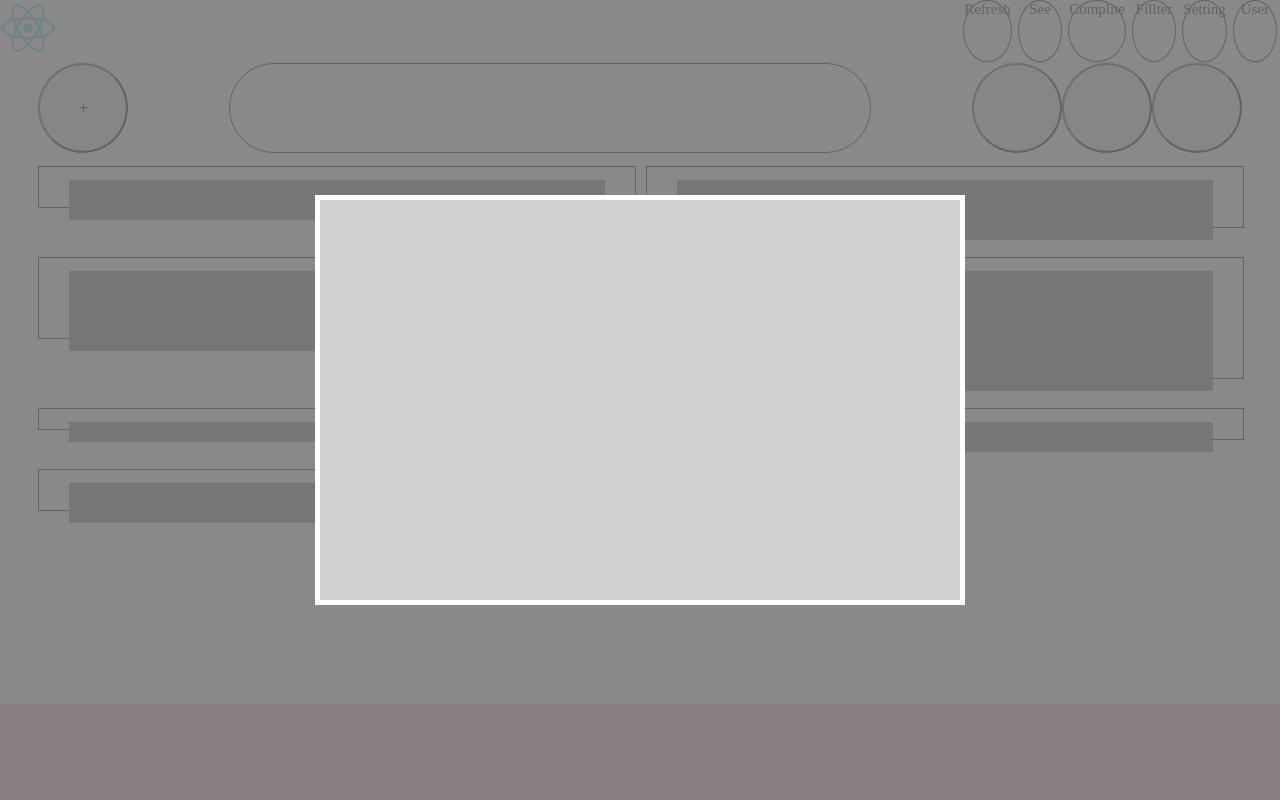
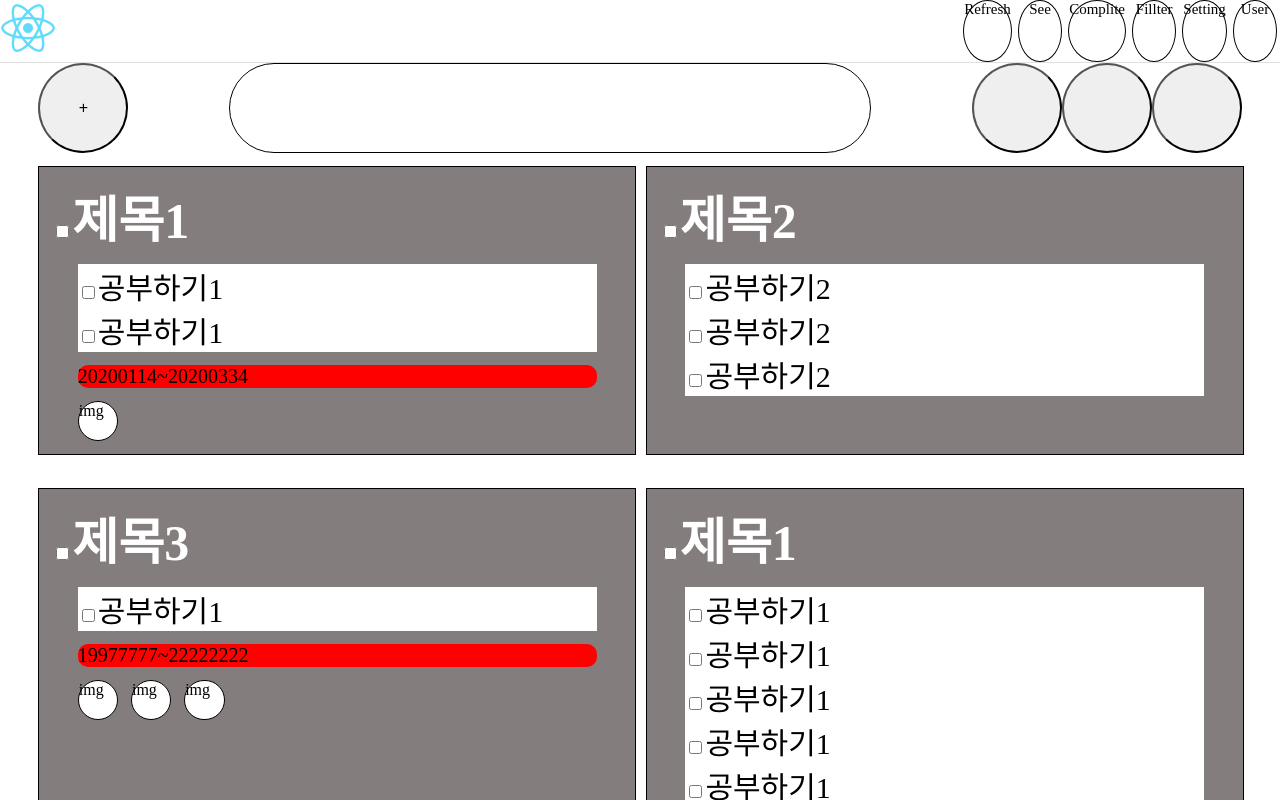
Before and after one commit to limsoo5788/ss_react, a React (Create React App) app: page / in a window 1280 px wide. Shown: the top 800 px of the page. Built offline with nearby package versions, Linux system fonts and the light colour scheme; the HTML template or start-up script is replaced by a standard one.

Commit message:
headerbar and footerbar 를 grid 속성을 사용하기 전
테스트 해보고 안되면 포기할 계획

```diff
--- a/src/App.js
+++ b/src/App.js
@@ -1,6 +1,6 @@
 import './css/App.css';
 import Footerbar from './footer/footerbar';
-import Hearderbar from './header/headerbar';
+import Headerbar from './header/headerbar';
 import Main from "./main/main"
 import React, {useState} from "react";
 
@@ -10,7 +10,7 @@ function App() {
 
   return (
     <div className="App">
-      <Hearderbar confirm={confirm}/>
+      <Headerbar confirm={confirm}/>
       <Main logined={logined} confirm={confirm} />
       <Footerbar/>
     </div>
--- a/src/css/onlogin.css
+++ b/src/css/onlogin.css
@@ -53,28 +53,43 @@
     display: flex;
 }
 .DataManagement{
-    width: 90%;
-    height: auto;
-    margin: 1vw auto;
-}
-.DMTitleandbody{
     background-color: #837D7D;
     width: 100%;
-    height: 30vw;
+    padding: 1vw;
+    height: auto;
+}
+.DMTitleandBody{
+    width: 100%;
+    height: auto;
+}
+.DMTitle{
+    font-size: 50px;
+    color: white;
+    font-weight: bold;
+}
+.DMBody{
+    background-color: white;
+    font-size: 30px;
+    margin: 1vw 2vw;
 }
 .DMTime{
-    background-color: #E71515;
-    width: 100%;
-    height: 5vw;
-    margin-top: 1vw;
+    background-color: red;
+    margin: 1vw 2vw;
+    font-size: 20px;
+    border-radius: 10px;
 }
 .DMOption{
-    background-color: gold;
-    width: 100%;
-    height: 5vw;
-    margin-top: 1vw;
+    margin: 1vw 2vw;
 }
-.test{
-    width: 100px;
-    background-color: black;
+.alarmbutton{
+    float: left;
+    margin-right: 1vw;
+    background-color: white;
+    border: 1px solid black;
+    border-radius: 50%;
+    width: 3vw;
+    height: 3vw;
+    /* TODO:지속적인 관리 필요 대책 시급 항목이 많아지면 스크롤이 생길 수 있음 */
+    min-width: 30px;
+    min-height: 30px;
 }
--- a/src/main/onlogin.js
+++ b/src/main/onlogin.js
@@ -1,6 +1,7 @@
 import '../css/onlogin.css';
 import DMCBack from './dmc.js';
 import { useState } from "react";
+import { findAllByDisplayValue } from '@testing-library/react';
 
 
 function OnLogin(props) {
@@ -76,59 +77,329 @@ const NoMemoDelete = () => {
 
 const MainBottom = (props) => {
     //props = box_visible
+    const [memos, setMemos] = useState(
+        [
+            {
+                titleandbody: {
+                    title: {
+                        checked: false,
+                        title: "제목1",
+                    },
+                    contents: [
+                        {
+                            level: 0,
+                            name: "공부하기1"
+                        },
+                        {
+                            level: 0,
+                            name: "공부하기1"
+                        }
+                    ]
+                },
+                date: {
+                    start: "20200114",
+                    end: "20200334"
+                },
+                detail: {
+                    alarm: {
+                        //세팅부분을 배열말고 bit 처럼 표현해도 되지않을까?
+                        //011010 이러면 트위터 페북 카톡 같은 방식으로
+                        setting: [false,false,false,false,false,false,false,true],
+                        time: ["20190205123522"]
+                    },
+                    sharing:[
+                        {email: "",
+                        level: 0}
+                    ],
+                    commented: ""
+                }
+            },
+            {
+                titleandbody: {
+                    title: {
+                        checked: false,
+                        title: "제목2",
+                    },
+                    contents: [
+                        {
+                            level: 0,
+                            name: "공부하기2"
+                        },
+                        {
+                            level: 0,
+                            name: "공부하기2"
+                        },
+                        {
+                            level: 0,
+                            name: "공부하기2"
+                        }
+                    ]
+                },
+                date: {
+                    start: "",
+                    end: ""
+                },
+                detail: {
+                    alarm: {
+                        //세팅부분을 배열말고 bit 처럼 표현해도 되지않을까?
+                        //011010 이러면 트위터 페북 카톡 같은 방식으로
+                        setting: [],
+                        time: []
+                    },
+                    sharing:[
+                    ],
+                    commented: ""
+                }
+            },
+            {
+                titleandbody: {
+                    title: {
+                        checked: false,
+                        title: "제목3",
+                    },
+                    contents: [
+                        {
+                            level: 0,
+                            name: "공부하기1"
+                        },
+                    ]
+                },
+                date: {
+                    start: "19977777",
+                    end: "22222222"
+                },
+                detail: {
+                    alarm: {
+                        //세팅부분을 배열말고 bit 처럼 표현해도 되지않을까?
+                        //011010 이러면 트위터 페북 카톡 같은 방식으로
+                        setting: [false,false,true,false,true,false,false,true],
+                        time: ["20190205123522", "1331313131353515"]
+                    },
+                    sharing:[
+                        {email: "",
+                        level: 0}
+                    ],
+                    commented: ""
+                }
+            },
+            {
+                titleandbody: {
+                    title: {
+                        checked: false,
+                        title: "제목1",
+                    },
+                    contents: [
+                        {
+                            level: 0,
+                            name: "공부하기1"
+                        },
+                        {
+                            level: 0,
+                            name: "공부하기1"
+                        },
+                        {
+                            level: 0,
+                            name: "공부하기1"
+                        },
+                        {
+                            level: 0,
+                            name: "공부하기1"
+                        },
+                        {
+                            level: 0,
+                            name: "공부하기1"
+                        },
+                    ]
+                },
+                date: {
+                    start: "20200114",
+                    end: "20200334"
+                },
+                detail: {
+                    alarm: {
+                        //세팅부분을 배열말고 bit 처럼 표현해도 되지않을까?
+                        //011010 이러면 트위터 페북 카톡 같은 방식으로
+                        setting: [true,true,false,true,false,false,false,true],
+                        time: ["20190205123522"]
+                    },
+                    sharing:[
+                        {email: "",
+                        level: 0}
+                    ],
+                    commented: ""
+                }
+            },
+        ]
+    );
     return (
         // file:///D:/Util/Git/folder/htmltest/index.html
         // https://hello-bryan.tistory.com/114
         // 이거 넣어도 이쁠듯: https://stackoverflow.com/questions/57555389/change-height-of-element-in-css-grid-without-pushing-sibling-elements
         <>
             <div className="MainBottom">
-                <Memo height={40} />
-                <Memo height={60} />
-                <Memo height={80} />
-                <Memo height={120} />
-                <Memo height={20} />
-                <Memo height={30} />
-                <Memo height={40} />
+                {
+                    memos.map((memo, num) => (
+                        <Memo key={num} memo={memo} />
+                    )
+                    )
+                }
             </div>
-            <DMCBack />
+            {/* <DMCBack /> */}
         </>
     )
 }
 // style={{height: props.height}}
-const Memo = (props) => {
+const Memo = ({memo}) => {
     return (
-        <div className="Memo" style={{ height: props.height }}>
-            <DataManagement height={props.height} />
+        <div className="Memo" >
+            <DataManagement memo={memo} />
         </div>
     )
 }
-const DataManagement = (props) => {
+const DataManagement = ({memo}) => {
+    const isdate = Boolean(memo.date.start) && Boolean(memo.date.end)
+    const isdetail = Boolean(memo.detail.alarm.time.length>0) || Boolean(memo.detail.sharing.length>0)
+
     return (
         <div className="DataManagement">
-            <DMTitleandbody height={props.height} />
-            {/* <DMTime/>
-            <DMOption/> */}
+            <DMTitleandBody titleandbody={memo.titleandbody} />
+            {isdate? <DMTime date={memo.date}/>:null}
+            {isdetail? <DMOption detail={memo.detail}/>:null}
         </div>
     )
 }
-const DMTitleandbody = (props) => {
+const DMTitleandBody = ({titleandbody}) => {
     return (
-        <div className="DMTitleandbody" style={{ height: props.height }}>
-
+        <div className="DMTitleandBody" >
+            <DMTitle title={titleandbody.title} />
+            <DMBody contents={titleandbody.contents} />
         </div>
     )
 }
-const DMTime = () => {
+const DMTitle = ({title}) => {
     return (
-        <div className="DMTime">
-
+        <div className="DMTitle" >
+            <input type="checkbox" className="DMTitleCheckbox" />
+            <a>{title.title}</a>
         </div>
     )
 }
-const DMOption = () => {
+const DMBody = ({contents}) => {
+    return (
+        <div className="DMBody" >
+            {
+                contents.map((name, num) => (
+                    <DMname key={num} name={name} />
+                )
+                )
+            }
+        </div>
+    )
+}
+const DMname = ({name}) => {
+    const [checkbox, setCheckbox] = useState(name.level)
+    return (
+        <div className="DMname" >
+            <input type="checkbox" className="DMnameCheckbox" />
+            <a>{name.name}</a>
+        </div>
+    )
+}
+
+const DMTime = ({date}) => {
+    return (
+        <div className="DMTime">
+            <a>{date.start}~{date.end}</a>
+        </div>
+    )
+}
+const DMOption = ({detail}) => {
+    // detail: {
+    //     alarm: {
+    //         //세팅부분을 배열말고 bit 처럼 표현해도 되지않을까?
+    //         //011010 이러면 트위터 페북 카톡 같은 방식으로
+    //          페북, 카톡, 트위터, 인스타
+    //          1   0   0   0
+    //          8
+    // setting: {
+    //     email: false,
+    //     kakao: false,
+    //     line: false,
+    //     f_message: false,
+    //     instar_dm: false,
+    //     twitter_dm: false,
+    //     sms: false,
+    //     default: false,
+    // },
+    //         time: []
+    //     },
+    //     sharing:[
+    //     ],
+    //     commented: ""
+    // }
+
+    // {
+    //     contents.map((name, num) => (
+    //         <DMname key={num} name={name} />
+    //     )
+    //     )
+    // }
+    const getAlarmimg = (num) =>{
+        if(num===0){
+            //email
+            return(
+                    {/* 해당 아이콘 이미지 */}
+            )
+        }else if(num ===1){
+            //kakao
+            return(
+                    {/* 해당 아이콘 이미지 */}
+            )
+        }else if(num ===2){
+            //line
+            return(
+                    {/* 해당 아이콘 이미지 */}
+            )
+        }else if(num ===3){
+            //f_message
+            return(
+                    {/* 해당 아이콘 이미지 */}
+            )
+        }else if(num ===4){
+            //instar_dm
+            return(
+                    {/* 해당 아이콘 이미지 */}
+            )
+        }else if(num ===5){
+            //twitter_dm
+            return(
+                    {/* 해당 아이콘 이미지 */}
+            )
+        }else if(num ===6){
+            //sms
+            return(
+                    {/* 해당 아이콘 이미지 */}
+            )
+        }else if(num ===7){
+            //default
+            return(
+                    {/* 해당 아이콘 이미지 */}
+            )
+        }else{
+            //error
+        }
+    }
+    const alarmOnclick = () => {
+
+    }
+    const alarms = Boolean(detail.alarm.time.length>0)?
+    detail.alarm.setting.map((name, num)=>(
+        Boolean(name)? <div key={num} className="alarmbutton" onClick={alarmOnclick}>img</div> : null
+    ))
+    :null
     return (
         <div className="DMOption">
-
+            {alarms}
         </div>
     )
 }
```
